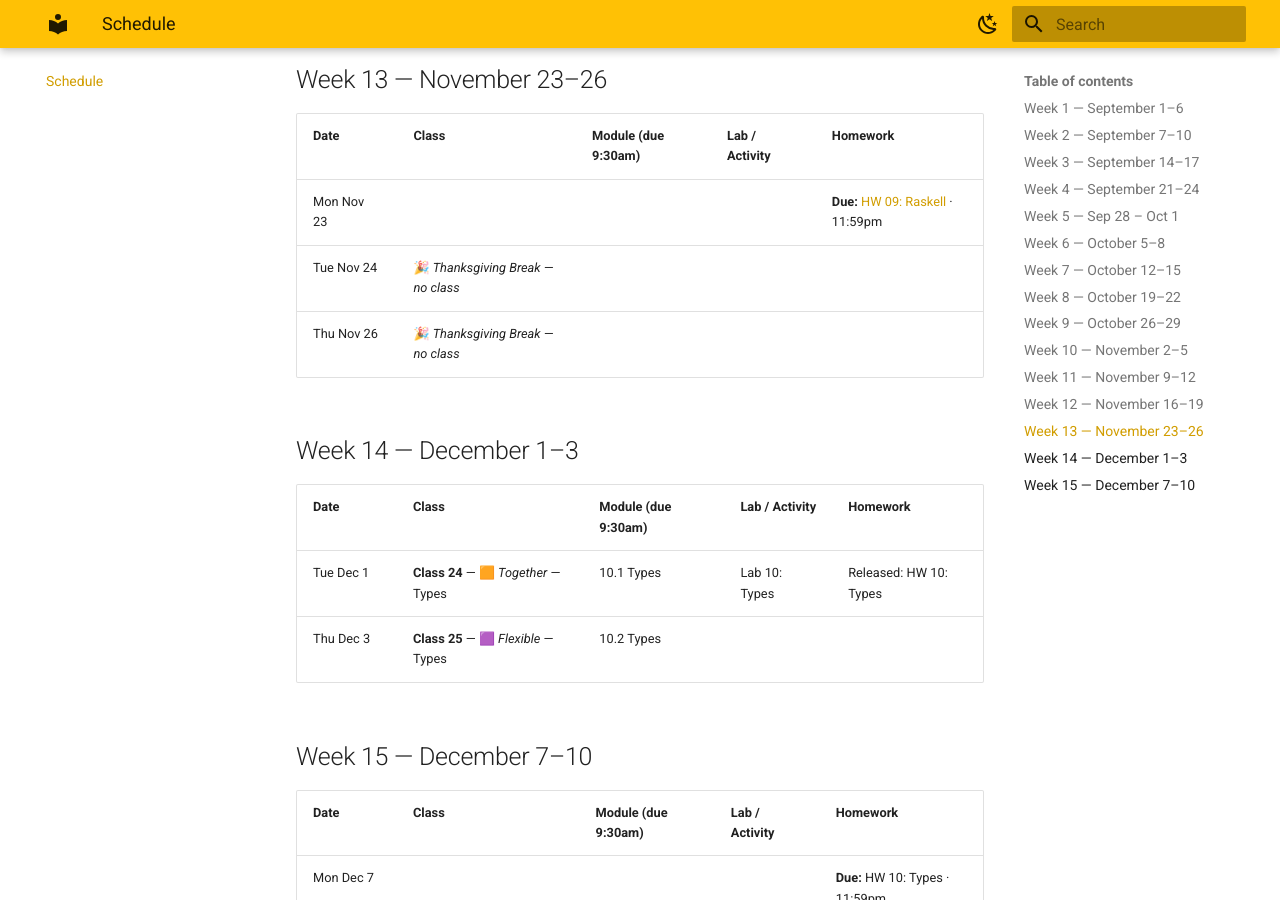
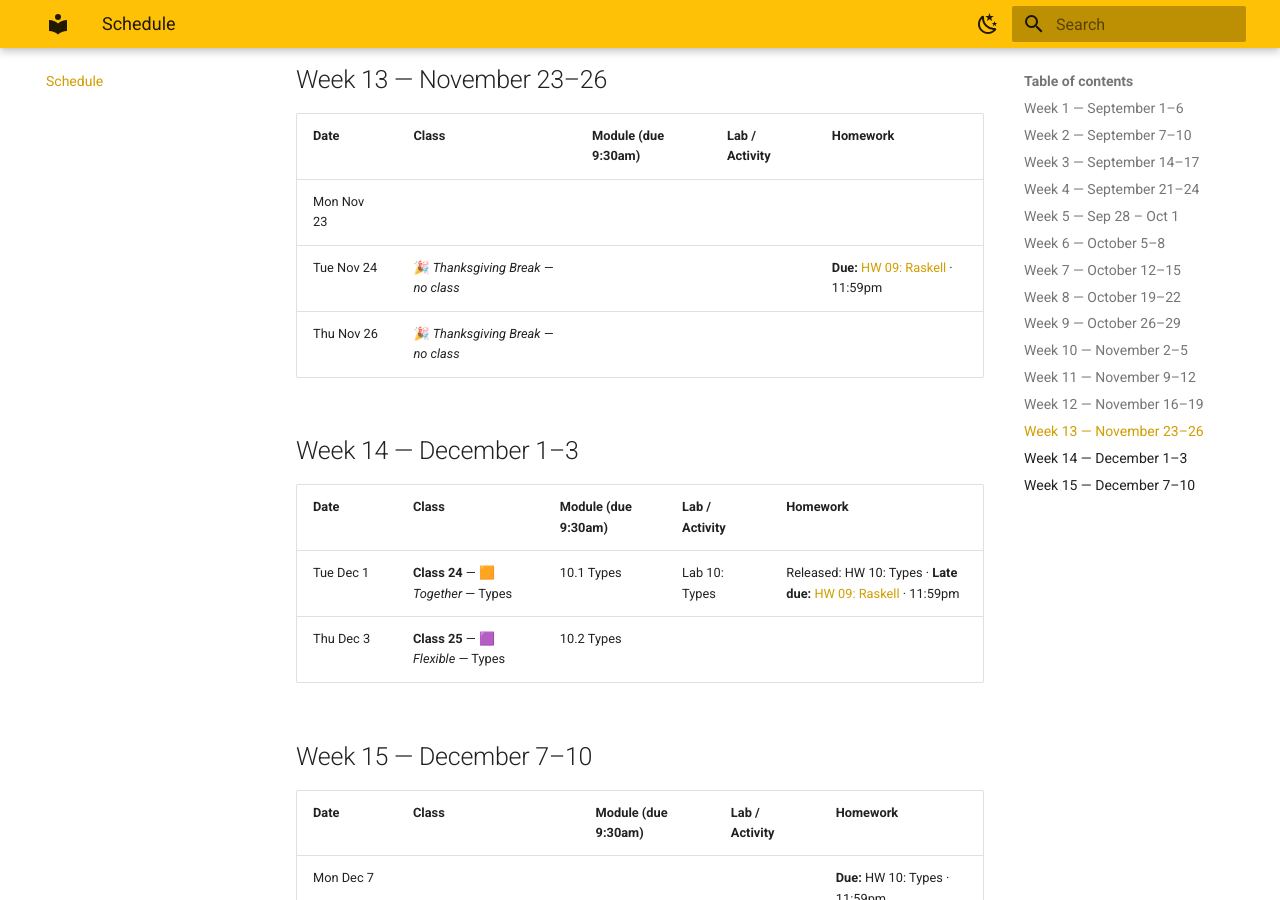
Before and after one commit to lbang-hmc/cs-131-website, an MkDocs documentation site: the page built from content/schedule.md, in a window 1280 px wide and 900 px high, scrolled down 5343 px. Built offline with MkDocs 1.6.1 and Material for MkDocs 9.7.7, drawn with Linux system fonts in a browser that asks for light colours.

Commit message:
Release HW 9: remove banner; due Tue Nov 24, late due Tue Dec 1
Co-Authored-By: Claude Opus 5.5 <noreply@anthropic.com>

```diff
--- a/content/schedule.md
+++ b/content/schedule.md
@@ -111,15 +111,15 @@ See the syllabus's [Attendance](syllabus.md#attendance) section for the full pol
 
 | Date | Class | Module (due 9:30am) | Lab / Activity | Homework |
 |---|---|---|---|---|
-| Mon Nov 23 | | | | **Due:** [HW 09: Raskell](assignments/hw09.md) · 11:59pm |
-| Tue Nov 24 | 🎉 *Thanksgiving Break — no class* | | | |
+| Mon Nov 23 | | | | |
+| Tue Nov 24 | 🎉 *Thanksgiving Break — no class* | | | **Due:** [HW 09: Raskell](assignments/hw09.md) · 11:59pm |
 | Thu Nov 26 | 🎉 *Thanksgiving Break — no class* | | | |
 
 ## Week 14 — December 1–3
 
 | Date | Class | Module (due 9:30am) | Lab / Activity | Homework |
 |---|---|---|---|---|
-| Tue Dec 1 | **Class 24** — 🟧 *Together* — Types | 10.1 Types | Lab 10: Types | Released: HW 10: Types |
+| Tue Dec 1 | **Class 24** — 🟧 *Together* — Types | 10.1 Types | Lab 10: Types | Released: HW 10: Types · **Late due:** [HW 09: Raskell](assignments/hw09.md) · 11:59pm |
 | Thu Dec 3 | **Class 25** — 🟪 *Flexible* — Types | 10.2 Types |  |  |
 
 ## Week 15 — December 7–10
```
Also changed, not shown: content/assignments/hw09.md (+2 -5 lines).
